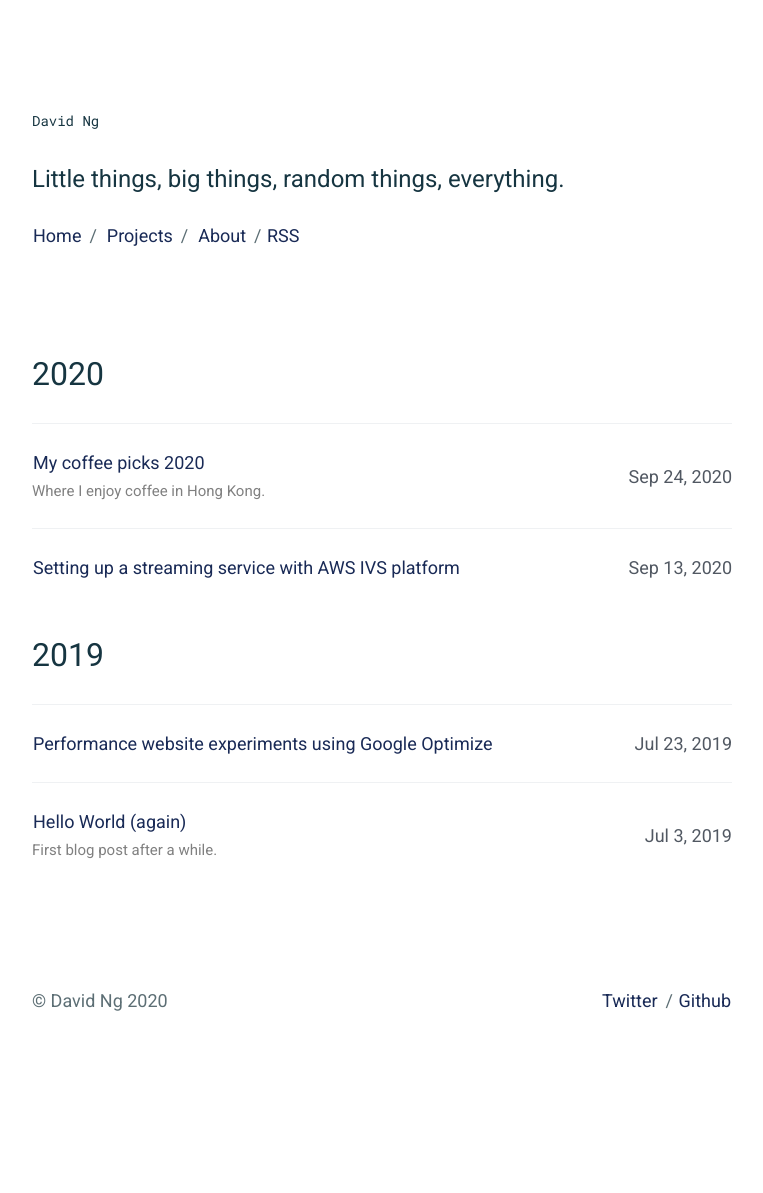
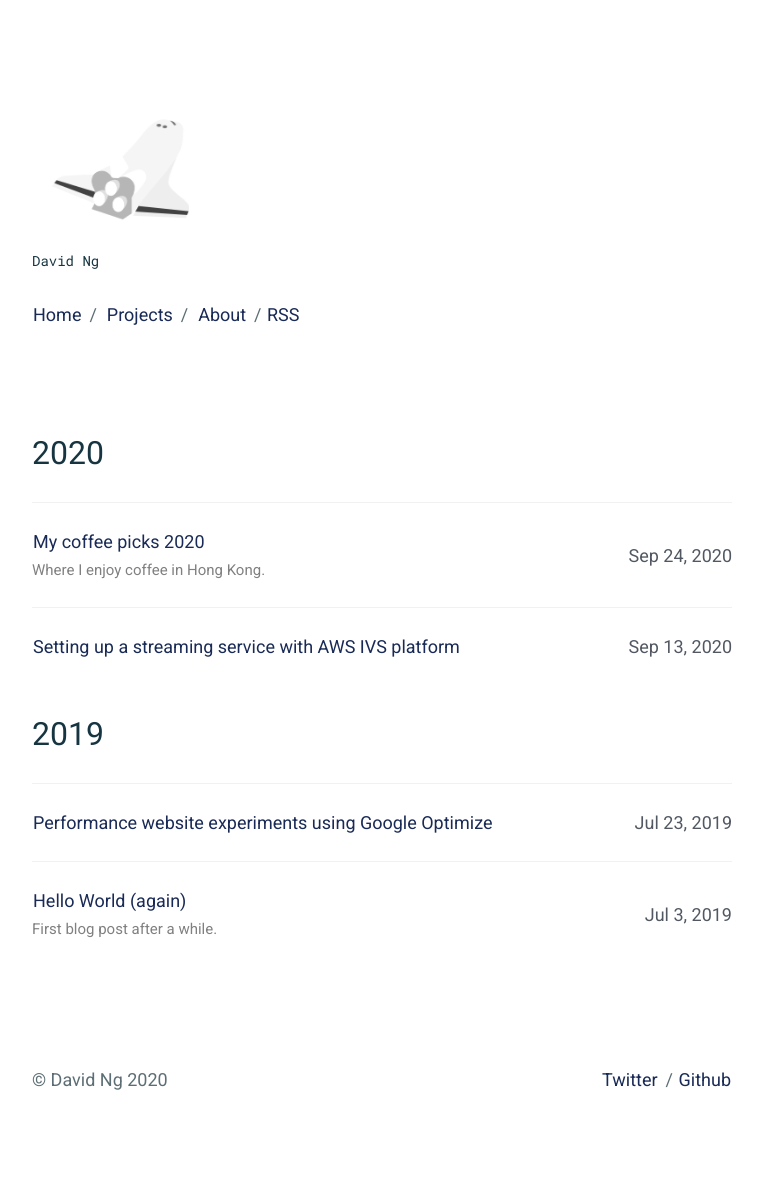
Before and after one commit to david90/paper, a Jekyll site: the page built from index.html, in a window 1280 px wide. Shown: the whole page, without its empty margins (258-1021 px from the left). Built offline with Jekyll 4.4.1, drawn with Linux system fonts in a browser that asks for light colours; before the commit the page ends 1114 px from its top, so only the background shows below that.

Commit message:
Update info

```diff
--- a/_config.yml
+++ b/_config.yml
@@ -1,7 +1,7 @@
 # Site settings
 title: "David Ng"
 description: >
-  Little things, big things, random things, everything.
+  I build software and brew coffee.
 
 author: David Ng
 email: me@davidng.hk
--- a/_includes/header.html
+++ b/_includes/header.html
@@ -1,7 +1,33 @@
 <header class="c-page__header">
+    <style>
+
+        @keyframes bounce {
+          0% {
+            transform: translate3d(0px, 0px, 0);
+          }
+          50% {
+            transform: translate3d(0px, -4px, 0);
+          }
+          100% {
+            transform: translate3d(0px, 0px, 0);
+          }
+        }
+
+        .rocket {
+            height: 100px;
+            animation: bounce 1.5s infinite;
+            margin: 20px;
+            cursor: pointer;
+            position: relative;
+            top: 0;
+            transition: all 3s ease-in;
+        }
+
+    </style>
+  <img src="{{ "/assets/rocket.png" | prepend: site.baseurl }}" alt="rocket" class="rocket">
   <h1><code>{{ site.title}}</code></h1>
   {% if page.title == 'Home' %}
-  <h1>{{ site.description }}</h1>
+  <h2>{{ site.description }}</h2>
   {% endif %}
   <p>
     <a href="{{ "/" | prepend: site.baseurl }}">Home</a><span
--- a/index.html
+++ b/index.html
@@ -1,6 +1,6 @@
 ---
 layout: page
-title: Home
+title: David NG - Software Engineer
 ---
 <section class="c-archives">
   <link rel="shortcut icon" href="">
```
Also changed, not shown: _pages/about.md (+1 -1 lines), assets/rocket.png (added).
